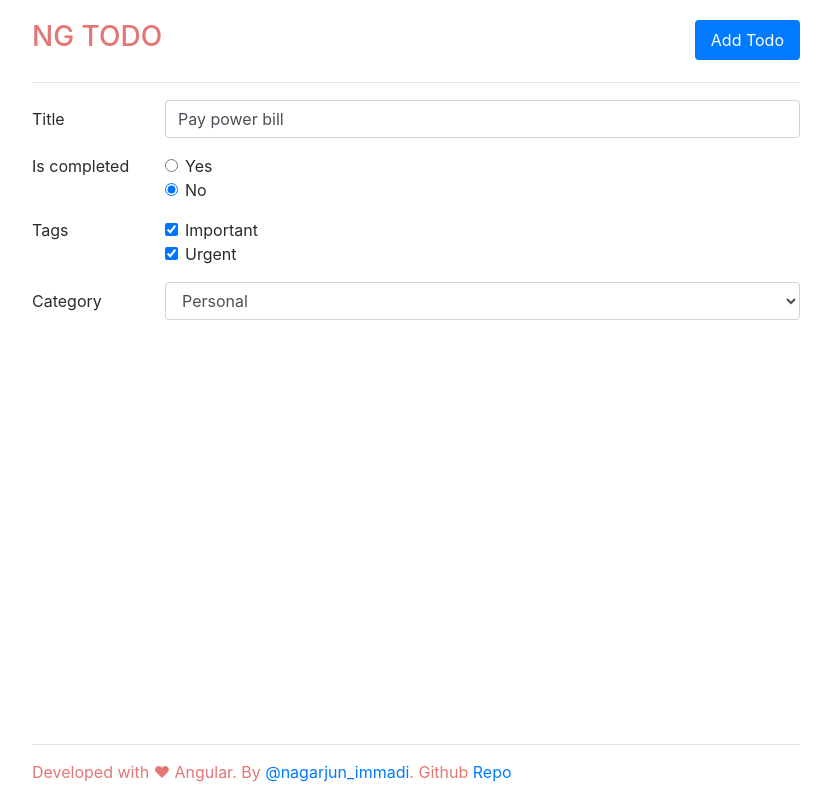
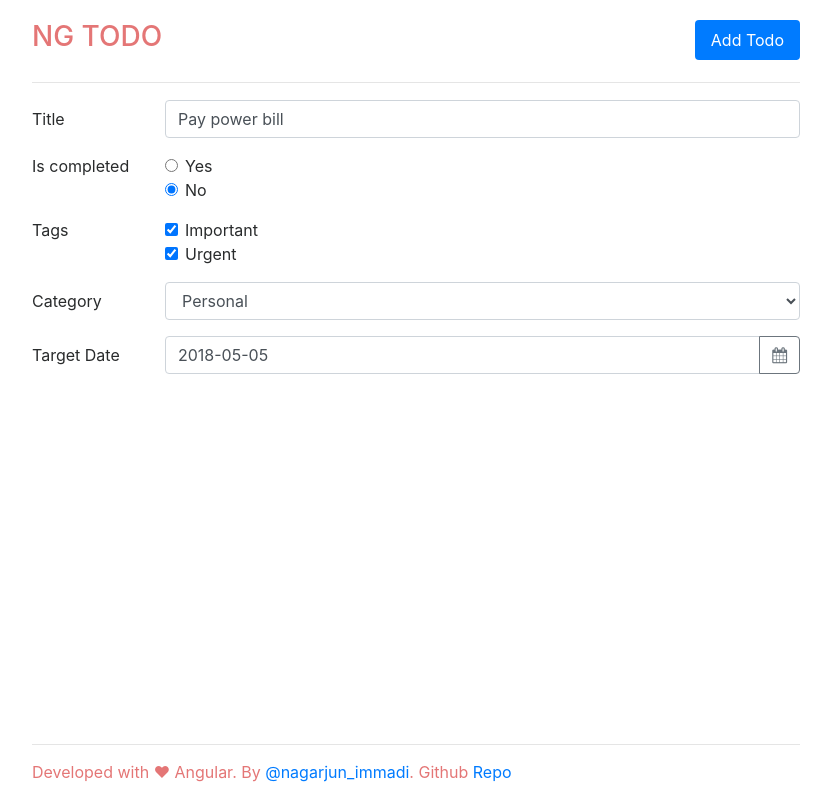
Before and after one commit to Laxmma/ng-todos, an Angular app: page /todo/1 in a window 1280 px wide. Shown: the whole page, without its empty margins (224-1055 px from the left). Built offline with nearby package versions, Linux system fonts and the light colour scheme; data requests are answered from the project's data file.

Commit message:
Added date picker

```diff
--- a/package.json
+++ b/package.json
@@ -20,7 +20,7 @@
     "@angular/platform-browser": "^6.0.3",
     "@angular/platform-browser-dynamic": "^6.0.3",
     "@angular/router": "^6.0.3",
-    "bootstrap": "^4.1.1",
+    "@ng-bootstrap/ng-bootstrap": "^2.1.2",
     "core-js": "^2.5.4",
     "rxjs": "^6.0.0",
     "zone.js": "^0.8.26"
--- a/src/app/app.module.ts
+++ b/src/app/app.module.ts
@@ -1,6 +1,7 @@
 import { BrowserModule } from '@angular/platform-browser';
 import { NgModule } from '@angular/core';
 import { HttpClientModule } from '@angular/common/http';
+import { NgbModule } from '@ng-bootstrap/ng-bootstrap';
 
 import { AppComponent } from './app.component';
 import { RouterModule } from '@angular/router';
@@ -16,7 +17,8 @@ import { TodoModule } from './todo/todo.module';
     RouterModule,
     TodoModule,
     AppRoutingModule,
-    HttpClientModule
+    HttpClientModule,
+    NgbModule.forRoot()
   ],
   providers: [],
   bootstrap: [AppComponent]
--- a/src/app/todo/add-edit-todo/add-edit-todo.component.html
+++ b/src/app/todo/add-edit-todo/add-edit-todo.component.html
@@ -45,6 +45,17 @@
     </div>
   </div>
 
-
+  <div class="form-group row">
+    <label class="col-sm-2 col-form-label">Target Date</label>
+    <div class="col-sm-10">
+        <div class="input-group">
+          <input class="form-control" placeholder="yyyy-mm-dd" name="dp" [(ngModel)]="targetDate" ngbDatepicker #dateStatus="ngModel" #date="ngbDatepicker">
+          <div class="input-group-append" (click)="date.toggle()">
+            <button class="btn btn-outline-secondary" type="button"><i class="icon-calendar"></i></button>
+          </div>
+        </div>
+        <div class="alert alert-danger" [hidden]="dateStatus.status == 'VALID'">Please select a valid date</div>
+    </div>
+  </div>
 
 </form>
--- a/src/app/todo/add-edit-todo/add-edit-todo.component.ts
+++ b/src/app/todo/add-edit-todo/add-edit-todo.component.ts
@@ -2,6 +2,7 @@ import { Component, OnInit } from '@angular/core';
 import { Router, ActivatedRoute } from '@angular/router';
 import { TodoService } from '../todo.service';
 import { ITodo, ITag } from '../../shared/interfaces';
+import { NgbDateStruct } from '@ng-bootstrap/ng-bootstrap';
 
 @Component({
   selector: 'app-add-edit-todo',
@@ -26,6 +27,10 @@ export class AddEditTodoComponent implements OnInit {
 
   categories: ReadonlyArray<string> = ['Home', 'Work', 'Personal', 'Social','Bill Payments', 'Other'];
 
+  now = new Date();
+
+  targetDate: NgbDateStruct =  {year: this.now.getFullYear(), month: this.now.getMonth()+1, day: this.now.getDate()};
+
   constructor(private router: Router,
               private route: ActivatedRoute,
               private todoService: TodoService) { }
@@ -41,7 +46,7 @@ export class AddEditTodoComponent implements OnInit {
           this.todo = response;
           console.log(this.todo);
           this.updateTagsOnLoad();
-          // this.updateDate(this.todo.targetDate);
+          this.updateDate(this.todo.targetDate);
         });
   }
 
@@ -53,6 +58,13 @@ export class AddEditTodoComponent implements OnInit {
     }
   }
 
+  updateDate(dateStr) {
+    let date = new Date(dateStr);
+    this.targetDate =  {year: date.getFullYear(), month: date.getMonth()+1, day: date.getDate()};
+  }
+
+
+
   submit() {
 
   }
--- a/src/app/todo/todo.module.ts
+++ b/src/app/todo/todo.module.ts
@@ -2,6 +2,7 @@ import { NgModule } from '@angular/core';
 import { CommonModule } from '@angular/common';
 import { RouterModule } from '@angular/router';
 import { FormsModule } from '@angular/forms';
+import { NgbModule } from '@ng-bootstrap/ng-bootstrap';
 
 import { TodoListComponent } from './todo-list/todo-list.component';
 import { TodoService } from './todo.service';
@@ -11,7 +12,8 @@ import { AddEditTodoComponent } from './add-edit-todo/add-edit-todo.component';
   imports: [
     CommonModule,
     RouterModule,
-    FormsModule
+    FormsModule,
+    NgbModule
   ],
   declarations: [TodoListComponent, AddEditTodoComponent],
   providers: [TodoService]
```
Also changed, not shown: 1 other file (tests, documents, lock files or other folders).
